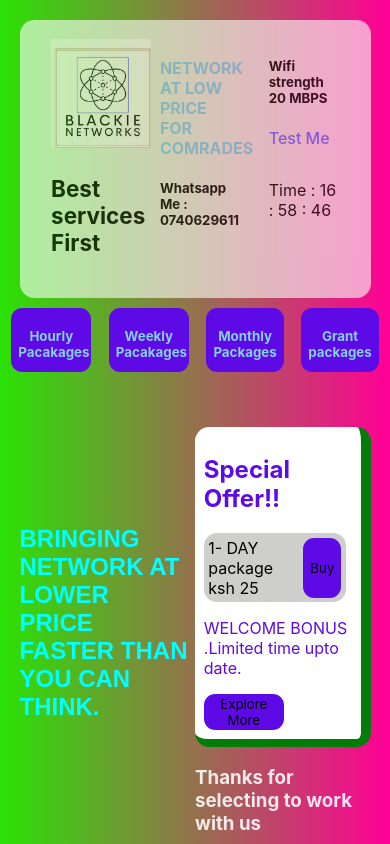
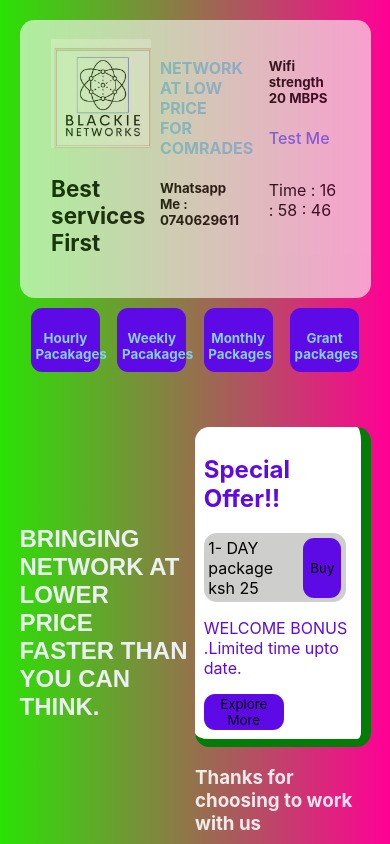
Before and after one commit to Enockay/Blackie-Networks, a React (Vite) app in the folder networks-tech/: page / in a window 390 px wide. Shown: the top 844 px of the page. Built offline with nearby package versions, Linux system fonts and the light colour scheme.

Commit message:
1 file added

```diff
--- a/networks-tech/src/default.jsx
+++ b/networks-tech/src/default.jsx
@@ -1,11 +1,12 @@
 import React, { useState } from 'react';
+
 
 const InitialOffer = () => {
   const [userInteracted, setUserInteracted] = useState(false);
-
   const handleInteraction = () => {
     setUserInteracted(true);
   };
+
 
   return (
     <div className={`inital-offer ${userInteracted ? 'hidden' : 'animate'}`} >
--- a/networks-tech/src/packages.jsx
+++ b/networks-tech/src/packages.jsx
@@ -1,4 +1,5 @@
 import React, { useState } from 'react';
+
 
 let handleButtonClick;
 
@@ -7,7 +8,7 @@
   const [loadedContent, setLoadedContent] = useState('');
 
  handleButtonClick = (button) => {
-    let content;
+    let content ;
     if (button === 'btn1') {
       content = (
         <div className='packages'>
@@ -61,7 +62,7 @@
 
         {/* Display the loaded content when a button is selected */}
         {selectedButton && loadedContent}
-        <h3>Thanks for selecting to work with us</h3>
+        <h3>Thanks for choosing to work with us </h3>
 
     </>
 
--- a/networks-tech/src/user.css
+++ b/networks-tech/src/user.css
@@ -26,9 +26,7 @@
     margin-top: 5%;
     max-width: 20%;
 }
-.btn1,.btn2{
-    box-shadow: azure;
-}
+
 h4{
     cursor: pointer;
     transition: transform;
@@ -45,7 +43,7 @@
 .container1{
     display: flex;
     min-height: 10rem;
-    color: aqua;
+    color: rgb(235, 241, 241);
     max-width: 50%;
     justify-content: center;
     align-items: center;
@@ -62,6 +60,7 @@
 .advert{
     font-size: 3.2em;
     font-family: Arial, Helvetica, sans-serif;
+
 }
 .container3{
     min-width: 30%;
@@ -80,6 +79,11 @@
     .container3{
         width: 95%;
         min-height: 20rem;
+    }
+    .btn1,.btn2,.btn3,.btn4{
+        box-shadow: azure;
+        max-width:4.3rem;
+        padding: 1%;
     }
     button{
         border: collapse;
```
